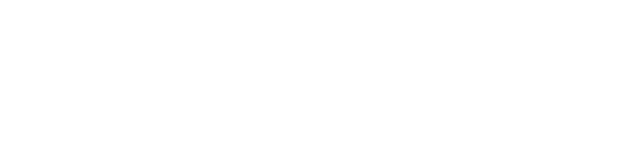
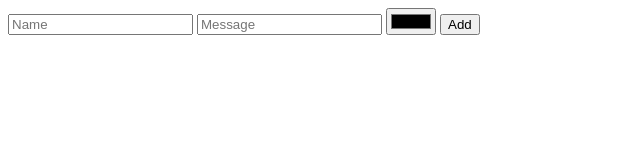
Before and after one commit to JumabekovaKeremet/JumabekovaKeremet.io, a plain HTML site: page index.html in a window 1280 px wide. Shown: the whole page, without its empty margins (0-640 px from the left). Drawn offline with Linux system fonts and the light colour scheme.

Commit message:
created Input and button

```diff
--- a/index.html
+++ b/index.html
@@ -8,6 +8,10 @@
     <link rel="stylesheet" href="./styles.css">
 </head>
 <body>
+    <input type="text" placeholder="Name">
+    <input type="text" placeholder="Message">
+    <input type="color" placeholder="Color">
+    <button>Add</button>
     <script src="./script.js"></script>
 </body>
 </html>
```
